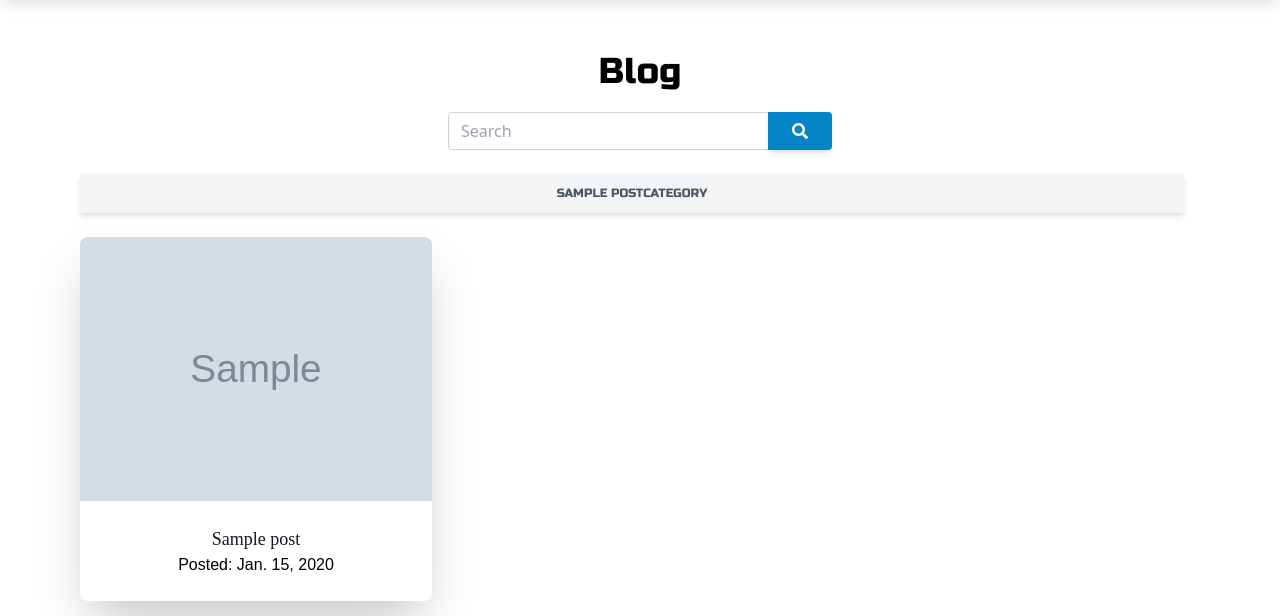
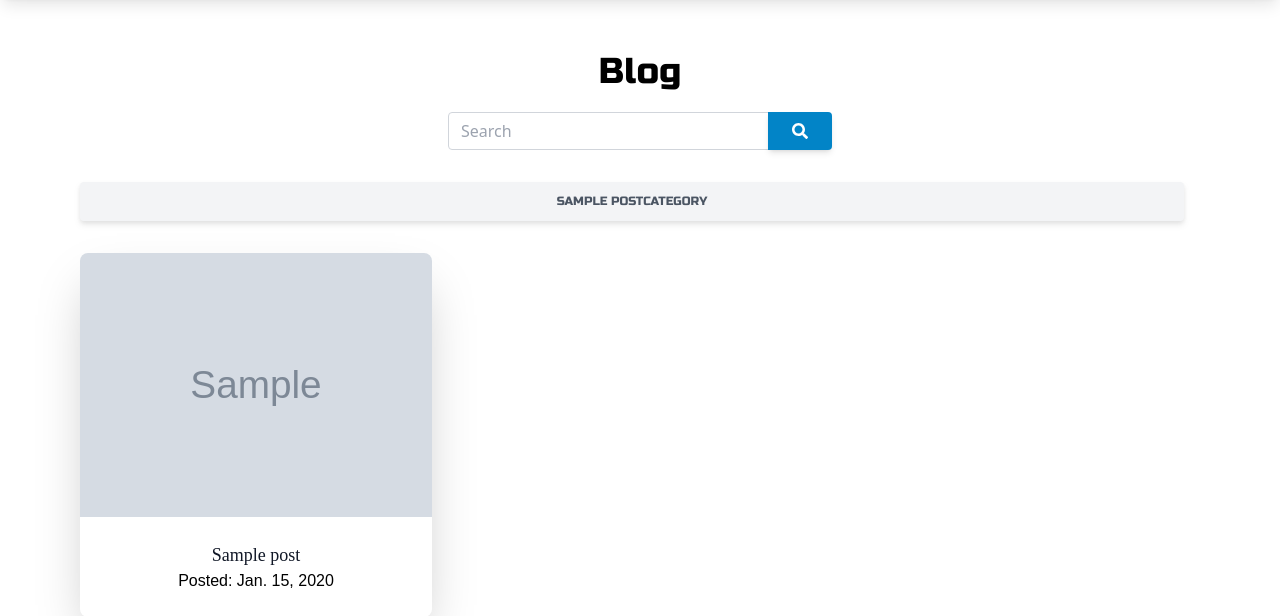
Before and after one commit to kevpwhite/portfolio, a Django app: page /blog/ in a window 1280 px wide. Shown: the part 100-716 px from the top of the page. Run offline with Django 4.2, Linux system fonts and the light colour scheme; tables that the repository leaves empty hold one stand-in row (values such as "Sample post"); grey boxes marked "Sample" are stand-in pictures; style sheets or scripts are compiled from the project's sources; parts of the project's set-up code (start-up, migrations or seed data) failed here and were passed over; some libraries are stand-ins or nearby versions; some web fonts are replaced.

Commit message:
Blog issues

```diff
--- a/blog/admin.py
+++ b/blog/admin.py
@@ -3,16 +3,16 @@ from .models import Post, PostCategory, PostImage
 from mptt.admin import MPTTModelAdmin
 
 class PostAdmin(admin.ModelAdmin):
+    prepopulated_fields = {'slug': ('title',)}
     list_display = ('title', 'slug', 'status','created_on', 'video_url')
     list_filter = ("status",)
     search_fields = ['title', 'content']
-    prepopulated_fields = {'slug': ('title',)}
 
 class PostCategoryAdmin(admin.ModelAdmin):
+    prepopulated_fields = {'slug': ('name',)}
     list_display = ('name', 'slug')
     list_filter = ("name",)
     search_fields = ['name', 'slug']
-    prepopulated_fields = {'slug': ('name',)}
 
 class PostImageAdmin(admin.StackedInline):
     model = PostImage
--- a/blog/templates/blog/post_detail.html
+++ b/blog/templates/blog/post_detail.html
@@ -30,7 +30,7 @@
               <strong>Category:</strong> {{post.category}}
             </div>
           </div>
-            <div class="pt-4">
+            <div class="pt-4 w-full">
               <h1>{{post.title}}</h1>
               {{post.content | safe | linebreaksbr }}
             </div>
--- a/blog/templates/blog/post_list.html
+++ b/blog/templates/blog/post_list.html
@@ -24,7 +24,7 @@
         </div>
         {% endif %}
         {% for category in categories_list %}
-        <li class="nav-item flex-grow text-center md:mr-2 whitespace-nowrap" role="presentation">
+        <li class="nav-item flex-grow text-center my-2 md:mr-2 whitespace-nowrap" role="presentation">
           <a href="{% url 'blog:category-list' category.slug %}" class="
             nav-link
             block
```
